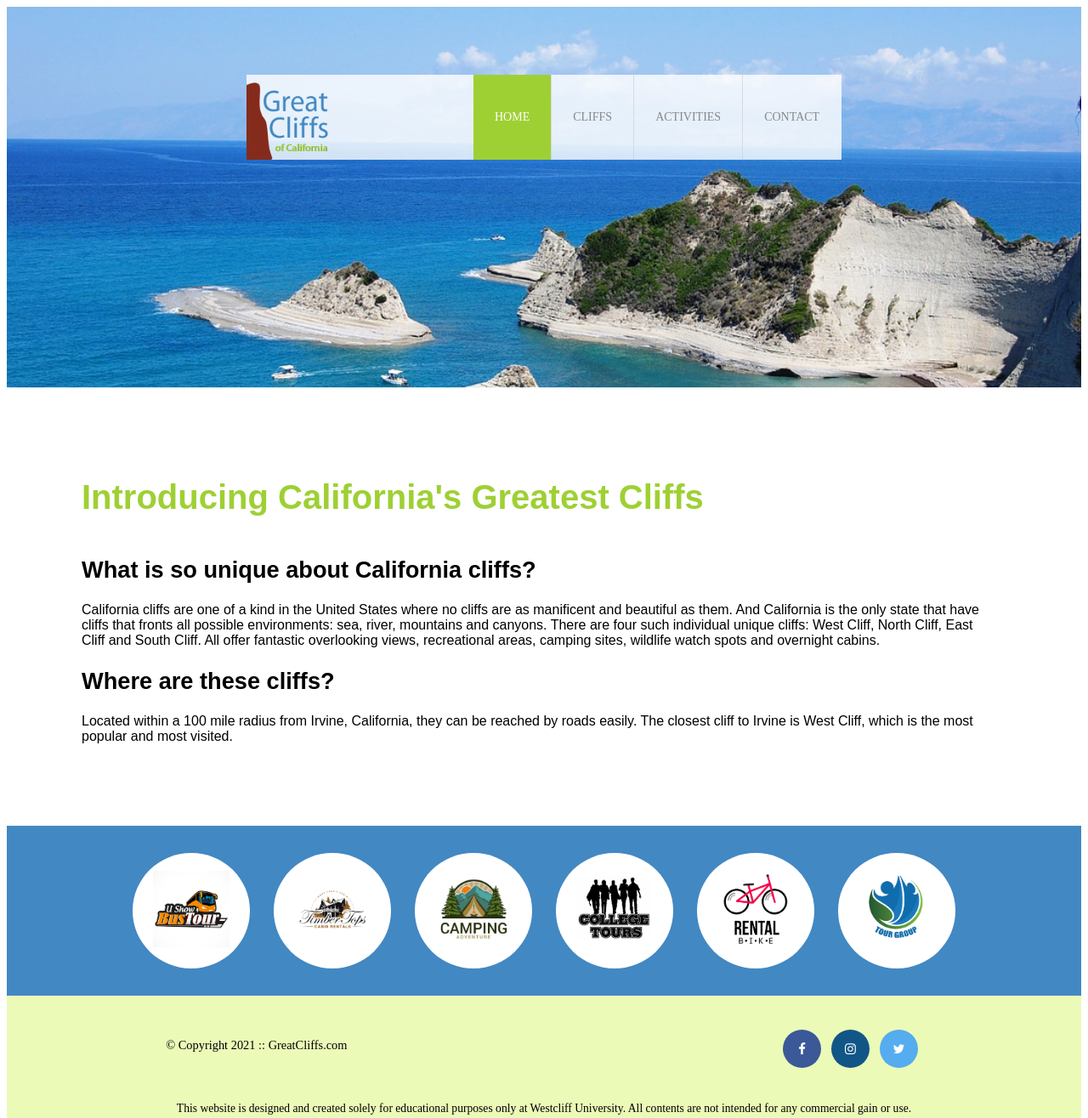
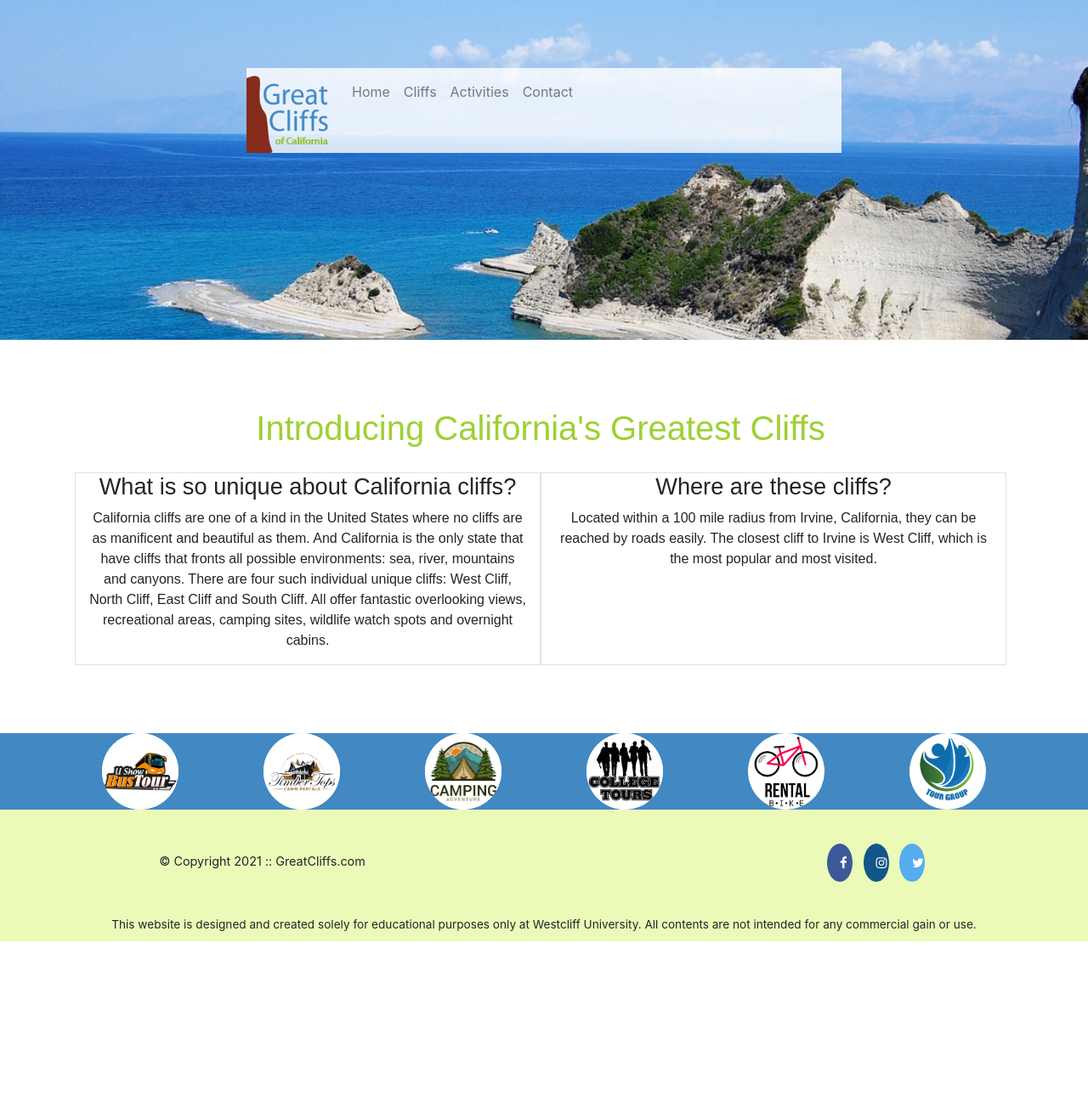
Before and after one commit to yingliang-2023/w2d2-homework, a plain HTML site: page w2d2-homework/index.html in a window 1280 px wide. Shown: the top 1316 px of the page at 85% size. After the commit the page ends 1108 px from the top, so only its background shows below. Drawn offline with nearby package versions, Linux system fonts and the light colour scheme.

Commit message:
navbar-added

```diff
--- a/w2d2-homework/index.html
+++ b/w2d2-homework/index.html
@@ -1,5 +1,6 @@
 <!DOCTYPE html>
 <html lang="en">
+
 <head>
   <title>Great Cliffs of California</title>
 
@@ -7,38 +8,61 @@
   <meta charset="UTF-8" />
 
   <!-- Bootstrap CSS -->
-
+  <link rel="stylesheet" href="https://stackpath.bootstrapcdn.com/bootstrap/4.1.3/css/bootstrap.min.css"
+    integrity="sha384-MCw98/SFnGE8fJT3GXwEOngsV7Zt27NXFoaoApmYm81iuXoPkFOJwJ8ERdknLPMO" crossorigin="anonymous">
   <!-- Font Awesome -->
-    <link
-      rel="stylesheet"
-      href="https://cdnjs.cloudflare.com/ajax/libs/font-awesome/4.7.0/css/font-awesome.min.css"
-    >
+  <link rel="stylesheet" href="https://cdnjs.cloudflare.com/ajax/libs/font-awesome/4.7.0/css/font-awesome.min.css">
   <!-- Custom CSS -->
   <link rel="stylesheet" href="styles.css" />
 
 </head>
+
 <body id="home">
-    <div id="container">
+  <div id="container-fluid">
     <header>
       <div class="main-header">
-        <div class="logo">
+        <div class="logo nav-brand">
           <img src="images/logo.png" alt="Great Cliffs Logo" width="125">
         </div>
-        <nav class="main-menu">
-            <ul>
-                <li class="active"><a href="index.html">Home</a></li>
-                <li><a href="cliffs.html">Cliffs</a></li>
-                <li><a href="activities.html">Activities</a></li>
-                <li><a href="contact.html">Contact</a></li>
+
+          <nav class="navbar navbar-expand-lg navbar-light">
+
+            <button class="btn btn-primary navbar-toggler" type="button" data-toggle="collapse" data-target="#navbarTogglerDemo02" aria-controls="navbarTogglerDemo02" aria-label="Toggle navigation">
+              <span class="navbar-toggler-icon"></span>
+            </button>
+
+            <div class="collapse navbar-collapse" id="navbarTogglerDemo02">
+              <ul class="navbar-nav ms-auto">
+                <li class="nav-item">
+                  <a class="nav-link" href="index.html">Home</a>
+                </li>
+                <li class="nav-item">
+                  <a class="nav-link" href="cliffs.html">Cliffs</a>
+                </li>
+                <li class="nav-item">
+                  <a class="nav-link" href="activities.html">Activities</a>
+                </li>
+                <li class="nav-item">
+                  <a class="nav-link" href="contact.html">Contact</a>
+                </li>
               </ul>
+            </div>
         </nav>
       </div>
     </header>
 
     <main>
-      <div>
+
+
+
+      <div class="text-center">
+
         <h1>Introducing California's Greatest Cliffs</h1>
-          <div>
+
+        <div class="container">
+          <div class="row">
+
+            <div class="border col-md-6 col-sm-12  me-5">
               <h2>What is so unique about California cliffs?</h2>
               <p>
                 California cliffs are one of a kind in the United States where
@@ -51,9 +75,9 @@
                 and overnight cabins.
               </p>
             </div>
-      </div>
 
-      <div>
+
+            <div class="border col-md-6 col-sm-12">
               <h2>Where are these cliffs?</h2>
               <p>
                 Located within a 100 mile radius from Irvine, California, they
@@ -61,30 +85,39 @@
                 West Cliff, which is the most popular and most visited.
               </p>
             </div>
+          </div>
+        </div>
+      </div>
+  </div>
+  </div>
   </main>
 
   <section>
-      <ul id="partners">
-        <li class="partner">
+    <div class="container text-center">
+      <div class="row">
+        <div class=" partner col-lg-2 col-md-4 col-sm-6">
           <img src="images/partners/partner-bustour.png" alt="Partner Bus Tours">
-         </li>
-         <li class="partner">
+        </div>
+        <div class="partner col-lg-2 col-md-4 col-sm-6">
           <img src="images/partners/partner-cabinrental.png" alt="Partner Cabin Rental">
-         </li>
-         <li class="partner">
+        </div>
+        <div class="partner col-lg-2 col-md-4 col-sm-6">
           <img src="images/partners/partner-campingadv.png" alt="Partner Camping Adventure">
-         </li>
-         <li class="partner">
+        </div>
+        <div class="partner col-lg-2 col-md-4 col-sm-6">
           <img src="images/partners/partner-collegetours.png" alt="Partner College Tours">
-         </li>
-         <li class="partner">
+        </div>
+        <div class="partner col-lg-2 col-md-4 col-sm-6">
           <img src="images/partners/partner-rentalbike.png" alt="Partner Bike Rentals">
-         </li>
-         <li class="partner">
+        </div>
+        <div class="partner col-lg-2 col-md-4 col-sm-6">
           <img src="images/partners/partner-tourgroup.png" alt="Partner Tour Group">
-         </li>
-     </ul>
+        </div>
+
+      </div>
+    </div>
   </section>
+
 
   <footer>
     <!-- Nondisclaimer -->
@@ -115,6 +148,15 @@
   <!-- Bootstrap Popper -->
 
   <!-- Bootstrap JS -->
+  <script src="https://code.jquery.com/jquery-3.3.1.slim.min.js"
+    integrity="sha384-q8i/X+965DzO0rT7abK41JStQIAqVgRVzpbzo5smXKp4YfRvH+8abtTE1Pi6jizo" crossorigin="anonymous">
+  </script>
+  <script src="https://cdnjs.cloudflare.com/ajax/libs/popper.js/1.14.3/umd/popper.min.js"
+    integrity="sha384-ZMP7rVo3mIykV+2+9J3UJ46jBk0WLaUAdn689aCwoqbBJiSnjAK/l8WvCWPIPm49" crossorigin="anonymous">
+  </script>
+  <script src="https://stackpath.bootstrapcdn.com/bootstrap/4.1.3/js/bootstrap.min.js"
+    integrity="sha384-ChfqqxuZUCnJSK3+MXmPNIyE6ZbWh2IMqE241rYiqJxyMiZ6OW/JmZQ5stwEULTy" crossorigin="anonymous">
+  </script>
+</body>
 
-  </body>
 </html>
--- a/w2d2-homework/styles.css
+++ b/w2d2-homework/styles.css
@@ -18,7 +18,7 @@ header {
 .main-header .logo img {
     width: 100px;
     height: 100px;
-    margin: 0 2em 0 0;
+    /* margin: 0 2em 0 0; */
     float: left;
 }
 
@@ -53,6 +53,7 @@ header {
     color: #fff;
 }
 
+
 /* Main */
 main {
     padding: 3em 6em 3em 5.5em;
@@ -78,17 +79,21 @@ section #partners {
     padding: 2em 0 2em 0;
     margin: 0 auto;
     text-align: center;
+    background-color: #fff;
 }
 section #partners .partner {
-    display: inline-block;
+    /* display: inline-block; */
+
     margin: 0 0.75em;
     padding: 1.3em 1.5em;
     background-color: #fff;
     border-radius: 50%;
 }
-section #partners .partner img {
+section .partner img {
     width: 90px;
     height: 90px;
+    border-radius: 50%;
+    background-color: #fff;
 }
 
 /* Footer */
@@ -150,7 +155,7 @@ footer #nondisclaimer .social .fa-instagram {
 /* ACTIVATE BELOW WHEN TESTING NAVIGATION AND OTHERS FOR RWD */
 
 /* Media Queries */
-/*@media (max-width: 768px) {
+@media (max-width: 768px) {
     footer #nondisclaimer .copy {
         padding: 3.5em 0em 3.5em 0em;
         text-align: center;
@@ -188,4 +193,4 @@ footer #nondisclaimer .social .fa-instagram {
         min-height: 450px;
         margin-top: 1em;
       }
-} */
+}
```
Lines whose indentation alone changed are shown as unchanged.
